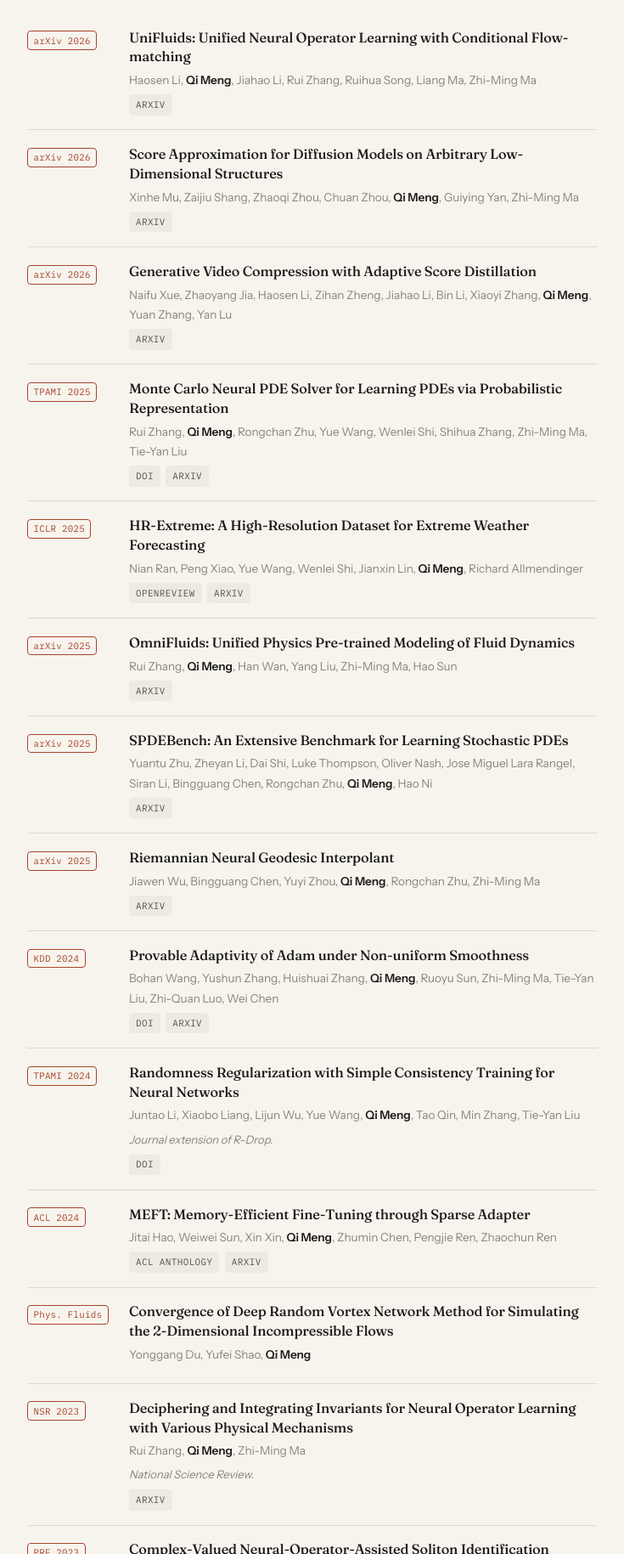
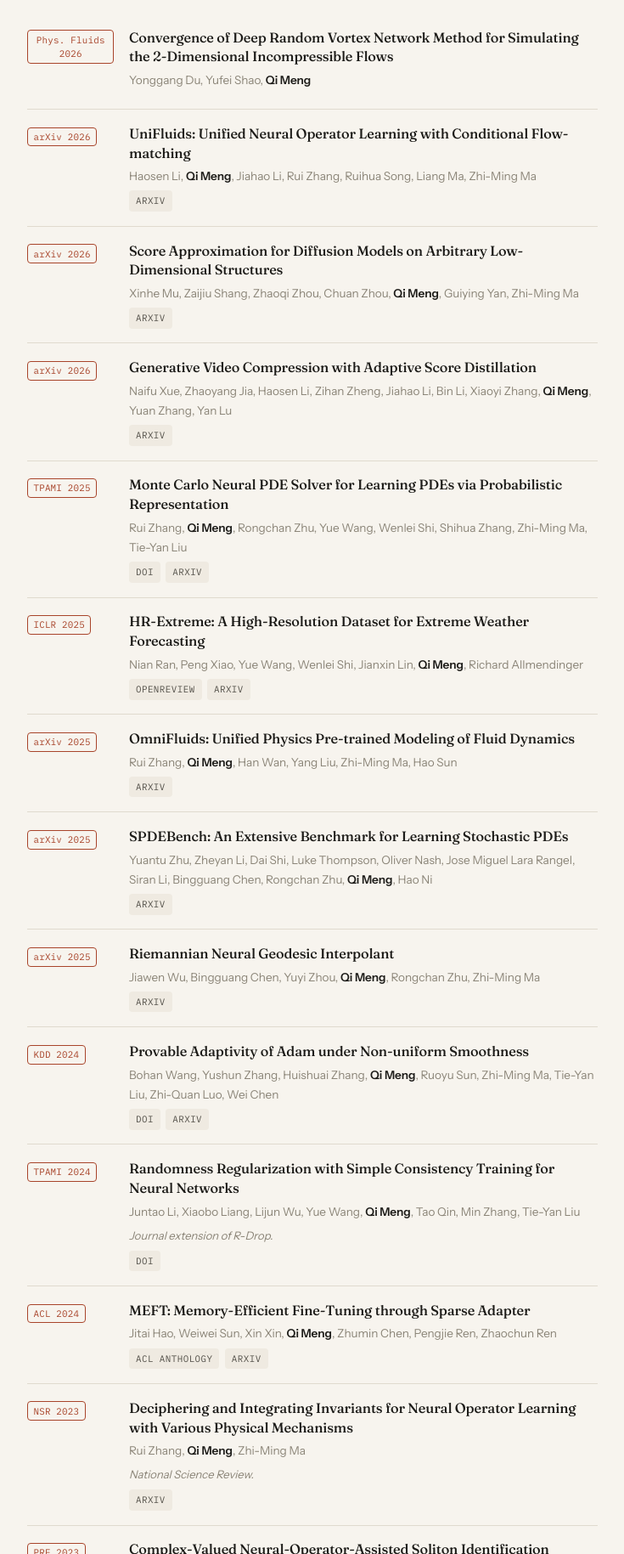
Before and after one commit to Dreamqi7/Dreamqi7.github.io, a plain HTML site: page index.html in a window 1280 px wide. Shown: the part 1548-3377 px from the top of the page at 85% size, without its empty margins (468-1203 px from the left). Drawn offline with Linux system fonts and the light colour scheme.

Commit message:
Move Phys. Fluids 2026 paper to top of publication list
Co-Authored-By: Claude Opus 5 (1M context) <noreply@anthropic.com>

```diff
--- a/index.html
+++ b/index.html
@@ -174,6 +174,14 @@
       <div id="publist">
 
       <article class="pub" data-topic="sci">
+        <div class="pub-venue"><span class="venue">Phys. Fluids 2026</span></div>
+        <div class="pub-body">
+          <h3>Convergence of Deep Random Vortex Network Method for Simulating the 2-Dimensional Incompressible Flows</h3>
+          <p class="authors">Yonggang Du, Yufei Shao, <strong>Qi Meng</strong></p>
+        </div>
+      </article>
+
+      <article class="pub" data-topic="sci">
         <div class="pub-venue"><span class="venue">arXiv 2026</span></div>
         <div class="pub-body">
           <h3><a href="https://doi.org/10.48550/arXiv.2603.22309">UniFluids: Unified Neural Operator Learning with Conditional Flow-matching</a></h3>
@@ -276,14 +284,6 @@
       <!-- ============================================================
            以下为你 AMSS 主页上原有的论文（作者列表由 DBLP / arXiv 补全）
            ============================================================ -->
-
-      <article class="pub" data-topic="sci">
-        <div class="pub-venue"><span class="venue">Phys. Fluids</span></div>
-        <div class="pub-body">
-          <h3>Convergence of Deep Random Vortex Network Method for Simulating the 2-Dimensional Incompressible Flows</h3>
-          <p class="authors">Yonggang Du, Yufei Shao, <strong>Qi Meng</strong></p>
-        </div>
-      </article>
 
       <article class="pub" data-topic="sci">
         <div class="pub-venue"><span class="venue">NSR 2023</span></div>
```
